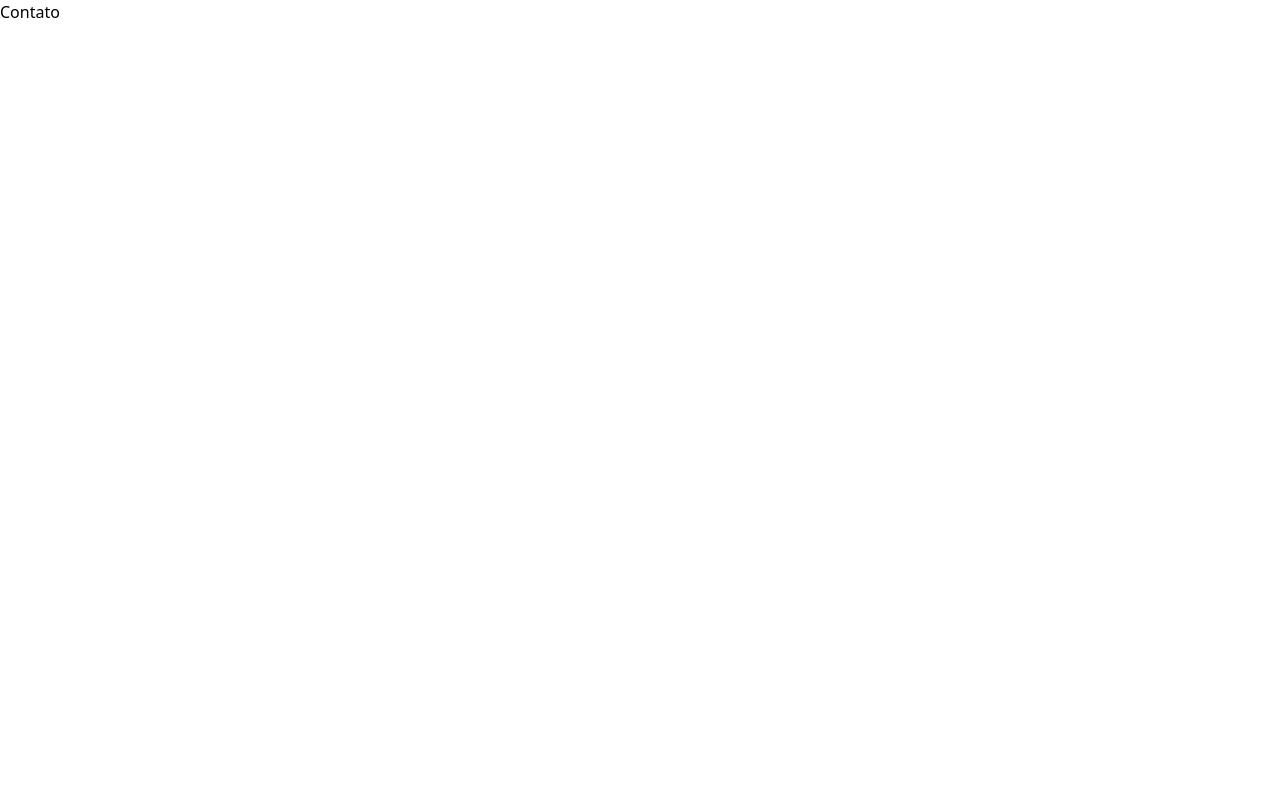
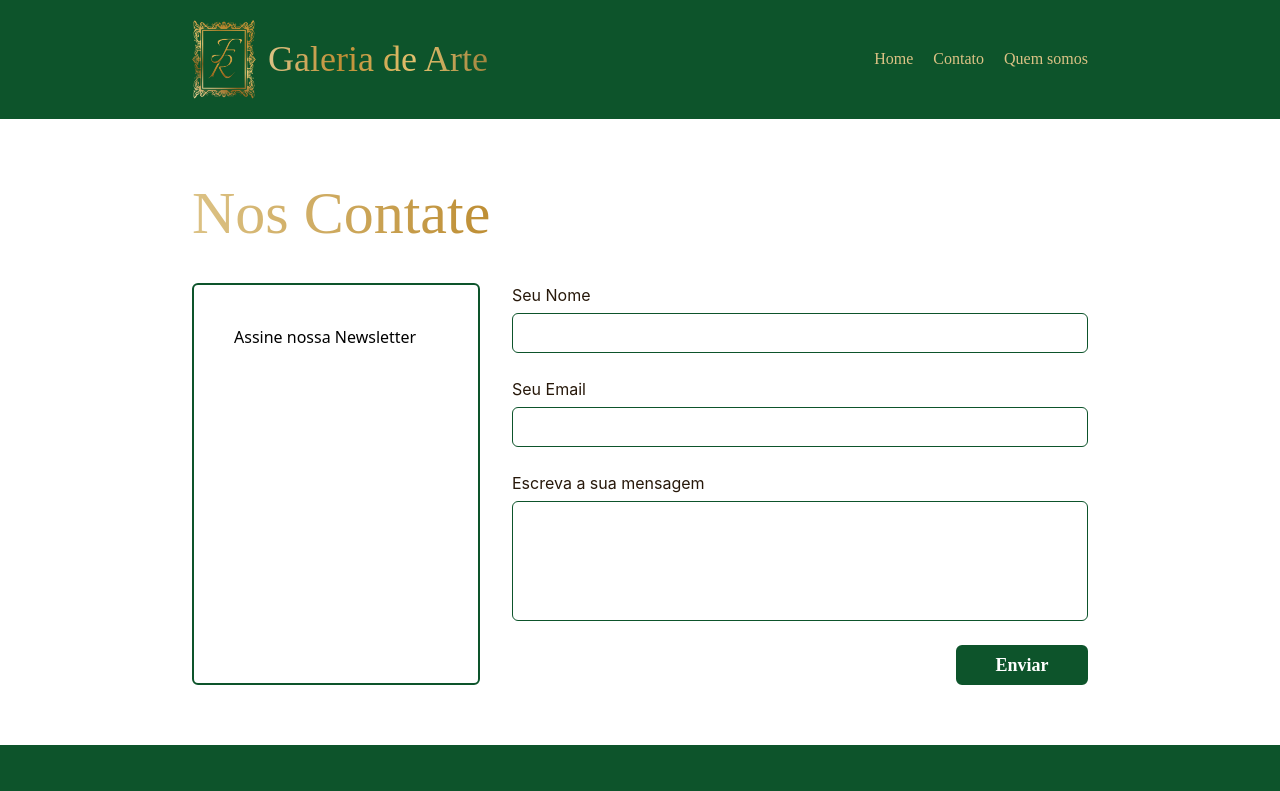
Before and after one commit to galmeidabp/FRGaleria, a React (Vite) app: page /contact in a window 1280 px wide. Shown: the top 791 px of the page. Built offline with nearby package versions, Linux system fonts and the light colour scheme.

Commit message:
About & Contact

```diff
--- a/package.json
+++ b/package.json
@@ -10,6 +10,7 @@
     "preview": "vite preview"
   },
   "dependencies": {
+    "@formspree/react": "^3.0.0",
     "lucide-react": "^0.562.0",
     "react": "^19.2.0",
     "react-dom": "^19.2.0",
--- /dev/null
+++ b/src/components/ContactForm.tsx
@@ -0,0 +1,61 @@
+import { useForm } from "@formspree/react";
+
+export function ContactForm() {
+  const [state, handleSubmit] = useForm("xzddbdlk")
+  if (state.succeeded) {
+    return <p>Thanks for joining!</p>
+  }
+
+  return (
+    <form className="grid gap-y-6" onSubmit={handleSubmit}>
+      <div className="flex flex-col gap-1.5">
+        <label
+          className="block font-inter text-brown-900"
+          htmlFor="name"
+        >
+          Seu Nome
+        </label>
+        <input
+          className="h-10 border border-green-900 rounded-md"
+          id="name"
+
+        />
+      </div>
+      <div className="flex flex-col gap-y-1.5">
+        <label
+          className="block font-inter text-brown-900"
+          htmlFor="email"
+        >
+          Seu Email
+        </label>
+        <input
+          className="h-10 border border-green-900 rounded-md"
+          id="email"
+          name="email"
+          required
+        />
+      </div>
+      <div className="flex flex-col gap-y-1.5">
+        <label
+          className="block font-inter text-brown-900"
+          htmlFor="message"
+        >
+          Escreva a sua mensagem
+        </label>
+        <textarea
+          className="h-30 border resize-none border-green-900 rounded-md"
+          id="message"
+          name="message"
+        />
+      </div>
+      <div className="flex flex-row-reverse gap-x-6">
+        <button
+          className="flex items-center justify-center bg-green-900 h-10 w-30 text-white font-inika font-bold border-2 border-green-900 rounded-md py-2 px-12 text-lg lg:py-4 lg:px-16 lg:text-lg hover:bg-transparent hover:text-green-900e hover:cursor-pointer"
+          type="submit"
+        >
+          Enviar
+        </button>
+      </div>
+    </form>
+  );
+}
--- a/src/components/cards/ArtCard.tsx
+++ b/src/components/cards/ArtCard.tsx
@@ -12,7 +12,7 @@ export function ArtCard() {
           <li>Técnica: Óleo sobre tela</li>
           <li>Dimensões: 73,7 x 72,1 cm</li>
         </ul>
-        <button className="text-green-900 font-inika font-bold bg-transparent border-2 mb-10 border-green-900 rounded-md py-2 px-12 text-lg mt-5 lg:py-4 lg:px-16 lg:text-2xl hover:bg-green-900 hover:text-white">Adquirir</button>
+        <button className="text-green-900 font-inika font-bold bg-transparent border-2 mb-10 border-green-900 rounded-md py-2 px-12 text-lg mt-5 lg:py-4 lg:px-16 lg:text-2xl hover:bg-green-900 hover:text-white hover:cursor-pointer">Adquirir</button>
       </div>
     </div>
   )
--- a/src/components/cards/CarouselCard.tsx
+++ b/src/components/cards/CarouselCard.tsx
@@ -14,7 +14,7 @@ export function CarouselCard() {
           <li>Técnica: Óleo sobre tela</li>
           <li>Dimensões: 73,7 x 72,1 cm</li>
         </ul>
-        <button className="text-white font-inika bg-green-900 border-2 border-green-900 rounded-md py-3 px-12 text-lg mt-3 hover:bg-transparent hover:text-green-900 hover:font-bold">Adquirir</button>
+        <button className="text-white font-inika bg-green-900 border-2 border-green-900 rounded-md py-3 px-12 text-lg mt-3 hover:bg-transparent hover:text-green-900 hover:font-bold hover:cursor-pointer">Adquirir</button>
       </div>
     </div>
   )
--- a/src/pages/About.tsx
+++ b/src/pages/About.tsx
@@ -1,3 +1,19 @@
+import { Footer } from "../layout/Footer";
+import { Header } from "../layout/Header";
+
 export function About() {
-  return <h1>About</h1>
+  return (
+    <>
+      <Header />
+      <div className="max-w-2xs m-auto mt-16 md:max-w-2xl lg:max-w-4xl">
+        <h2 className="font-italianno text-6xl text-gradient-gold mb-10">Sobre nós</h2>
+
+        <div className="grid grid-cols-2 gap-10 text-brown-900 font-inter">
+          <p>Lorem, ipsum dolor sit amet consectetur adipisicing elit. Maxime dolor aut, libero ipsam fuga eum, consectetur quisquam similique illum pariatur qui unde doloribus ducimus officia esse excepturi adipisci placeat odit! Lorem ipsum dolor sit amet consectetur adipisicing elit. Facere vitae saepe soluta natus delectus vel vero. Tenetur illum facere debitis minima enim eligendi, quia quisquam ullam consectetur, corporis rem magni. Lorem ipsum dolor sit amet consectetur adipisicing elit. Aut quas vel error necessitatibus sed dicta explicabo cumque. Quam esse doloremque mollitia voluptas iure earum distinctio repellat soluta quis. Adipisci, quibusdam?</p>
+          <img src="./otogatinho.png" alt="" className="h-80 rounded-md" />
+        </div>
+      </div>
+      <Footer />
+    </>
+  )
 }
--- a/src/pages/Contact.tsx
+++ b/src/pages/Contact.tsx
@@ -1,3 +1,21 @@
+import { ContactForm } from "../components/ContactForm";
+import { Footer } from "../layout/Footer";
+import { Header } from "../layout/Header";
+
 export function Contact() {
-  return <h1>Contato</h1>
+  return (
+    <>
+      <Header />
+      <div className="max-w-2xs m-auto mt-16 md:max-w-2xl lg:max-w-4xl">
+        <h2 className="font-italianno text-6xl text-gradient-gold mb-10">Nos Contate</h2>
+        <div className="grid grid-cols-[1fr_2fr] gap-8">
+          <div className="border-2 border-green-900 rounded-md p-10">
+            <h3>Assine nossa Newsletter</h3>
+          </div>
+          <ContactForm />
+        </div>
+      </div>
+      <Footer />
+    </>
+  )
 }
--- a/src/pages/Home.tsx
+++ b/src/pages/Home.tsx
@@ -5,11 +5,11 @@ import { Header } from "../layout/Header";
 
 export function Home() {
   return (
-    <>
+    <div>
       <Header />
       <Carousel />
       <Art />
       <Footer />
-    </>
+    </div>
   )
 }
```
Also changed, not shown: 1 other file (tests, documents, lock files or other folders).
